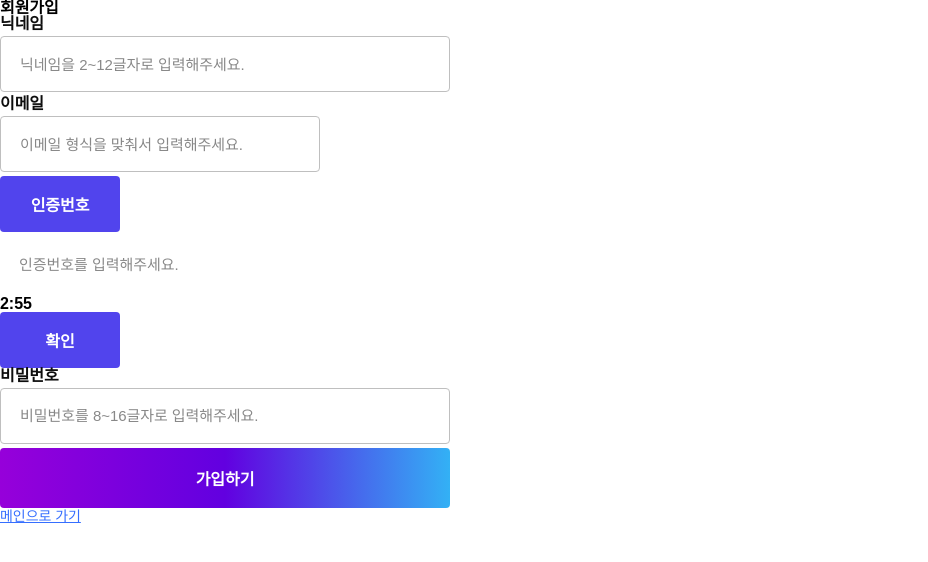
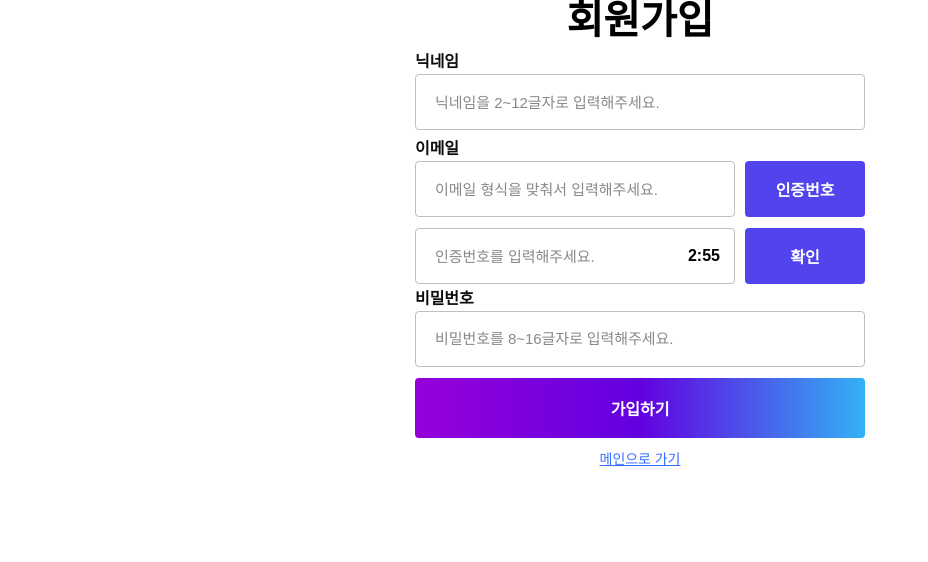
Before and after one commit to FindLolChess-FLC/ReactWebApplicationServer, a React (Create React App) app: page /join/email-join in a window 1280 px wide. Shown: the top 562 px of the page, without its empty margins (0-928 px from the left). Built offline with nearby package versions, Linux system fonts and the light colour scheme; a web font is replaced by a local one.

Commit message:
💄 : Join 페이지 바뀐 style 적용

```diff
--- a/src/pages/Join.tsx
+++ b/src/pages/Join.tsx
@@ -12,9 +12,73 @@ import { VerificationCodeForm } from "../types/VerificationCode";
 import CountDown from "../components/CountDown";
 import Button from "../components/common/Button";
 
+const Main = styled.div`
+  display: flex;
+  flex-direction: column;
+  align-items: center;
+  gap: 0.875rem; //14px
+`;
+
+const Form = styled.form`
+  display: flex;
+  flex-direction: column;
+  align-items: center;
+  gap: 0.4375rem; // 7px
+`;
+
+const Title = styled.h1`
+  color: #000;
+  text-align: center;
+  font-size: 2.5rem; // 40px
+`;
+
+const InputDiv = styled.div`
+  display: flex;
+  flex-direction: column;
+`;
+
+const EmailDiv = styled.div`
+  display: grid;
+  align-items: end;
+  column-gap: 10px;
+  > button {
+    grid-column-start: 2;
+    margin: 0.25rem 0; // 4px
+  }
+`;
+
+const CodeDiv = styled.div`
+  display: grid;
+  align-items: end;
+  column-gap: 10px;
+
+  // grid
+  > button {
+    grid-column-start: 2;
+  }
+`;
+
+const CountDiv = styled.div`
+  display: flex;
+  flex-direction: row;
+  align-items: center;
+  width: 20rem;
+  height: 3.5rem;
+  border: 1px solid #bfbfbf;
+  border-radius: 4px;
+
+  &:focus {
+    border: 2px solid #17171b;
+  }
+
+  &:focus-within {
+    border: 2px solid #17171b;
+  }
+`;
+
 const StyleError = styled.p`
   color: #fe2e00;
-  font-size: 12px;
+  font-size: 0.75rem; // 12px
   font-weight: 300;
 `;
 
@@ -66,12 +130,13 @@ export default function Join() {
   };
 
   return (
-    <div>
-      <h1>회원가입</h1>
-      <form onSubmit={handleSubmit(onSubmit)}>
+    <Main>
+      <Title>회원가입</Title>
+      <Form onSubmit={handleSubmit(onSubmit)}>
+        <InputDiv>
           <Input
-          width="28.125rem"
-          height="3.5rem"
+            width="28.125rem" // 450px
+            height="3.5rem" // 56px
             input="nickname"
             labelname="닉네임"
             type="text"
@@ -89,11 +154,14 @@ export default function Join() {
               },
             })}
           />
-        {errors.nickname && <StyleError>{errors.nickname.message}</StyleError>}
-        <div>
+          {errors.nickname && (
+            <StyleError>{errors.nickname.message}</StyleError>
+          )}
+        </InputDiv>
+        <EmailDiv>
           <Input
-            width="20rem"
-            height="3.5rem"
+            width="20rem" // 320px
+            height="3.5rem" // 56px
             input="email"
             labelname="이메일"
             type="text"
@@ -112,29 +180,31 @@ export default function Join() {
             })}
           />
           <Button
-            width="7.5rem"
-            height="3.5rem"
+            width="7.5rem" // 120px
+            height="3.5rem" // 56px
             type="button"
             id="verification"
             onClick={handleReceiveVerificationCode}
           >
             인증번호
           </Button>
-        </div>
           {errors.email && <StyleError>{errors.email.message}</StyleError>}
-        <div>
+        </EmailDiv>
+        <CodeDiv>
+          <CountDiv tabIndex={0}>
             <Input
-            width="20rem"
-            height="3.5rem"
+              width="17rem" // 272px
+              height="3rem" // 48px
               input="code"
               type="number"
               placeholder="인증번호를 입력해주세요."
               register={register("code")}
             />
             {CountDown(180)}
+          </CountDiv>
           <Button
-            width="7.5rem"
-            height="3.5rem"
+            width="7.5rem" // 120px
+            height="3.5rem" // 56px
             type="button"
             id="check"
             onClick={() =>
@@ -143,22 +213,26 @@ export default function Join() {
           >
             확인
           </Button>
-        </div>
+        </CodeDiv>
+        <InputDiv>
           <Input
-          width="28.125rem"
-          height="3.5rem"
+            width="28.125rem" // 450px
+            height="3.5rem" // 56px
             input="password"
             labelname="비밀번호"
             type="password"
             placeholder="비밀번호를 8~16글자로 입력해주세요."
             register={register("password")}
           />
-        {errors.password && <StyleError>{errors.password.message}</StyleError>}
+          {errors.password && (
+            <StyleError>{errors.password.message}</StyleError>
+          )}
+        </InputDiv>
         <Button width="28.125rem" type="submit" id="join" name="join">
           가입하기
         </Button>
-      </form>
+      </Form>
       <Link to="/">메인으로 가기</Link>
-    </div>
+    </Main>
   );
 }
```
Lines whose indentation alone changed are shown as unchanged.
